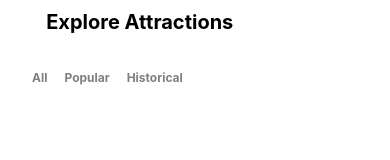
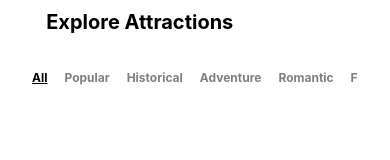
Before and after one commit to lynessadsouza/TravelApp, a React Native app: screen / in a window 390 px wide. Shown: the part 140-300 px from the top of the page. Built offline with nearby package versions, Linux system fonts and the light colour scheme.

Commit message:
Added categories scroller

```diff
--- a/src/components/Categories/index.js
+++ b/src/components/Categories/index.js
@@ -2,13 +2,13 @@ import React from 'react';
 import { FlatList, Text } from 'react-native';
 import { styles } from './styles.js';
 
-const Categories = ({ categories }) => {
+const Categories = ({ categories , selectedCategory }) => {
     return (
         <FlatList
         horizontal = {true}
             data={categories}
             renderItem={({ item }) => (
-                <Text style = {styles.item}>{item}</Text>
+                <Text style = {[styles.item , selectedCategory === item ? styles.selectedItem : {}]}>{item}</Text>
             )}
         />
     );
--- a/src/components/Categories/styles.js
+++ b/src/components/Categories/styles.js
@@ -5,5 +5,11 @@ export  const styles = StyleSheet.create({
      fontWeight: 'bold',
      color: 'rgba(0,0,0,0.5)',
      marginRight: 17,
+   },
+
+   selectedItem: {
+    textDecorationLine: 'underline',
+    textDecorationColor: 'black',
+    color: 'black',
    }
 });
--- a/src/screens/Home/index.js
+++ b/src/screens/Home/index.js
@@ -14,7 +14,7 @@ const HomeScreen = () => {
       <Title text = 'Where do' style = { { fontWeight: 'normal' }} />
       <Title text = 'you want to go?'/>
       <Title text = 'Explore Attractions ' style={styles.subtitle}/>
-      <Categories categories = {['All', 'Popular', 'Historical']}/>
+      <Categories selectedCategory="All" categories = {['All', 'Popular', 'Historical' , 'Adventure', 'Romantic', 'Family', ]}/>
 
      </View>
 
```
